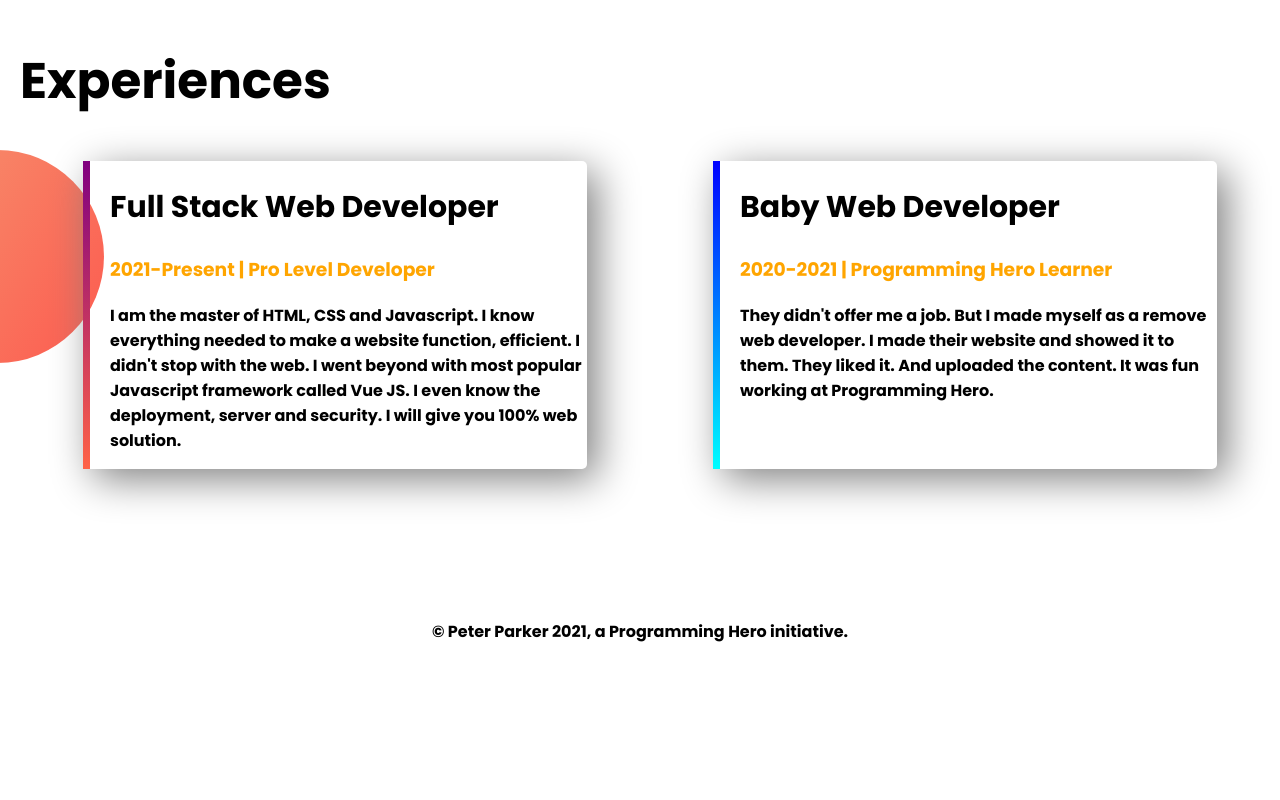
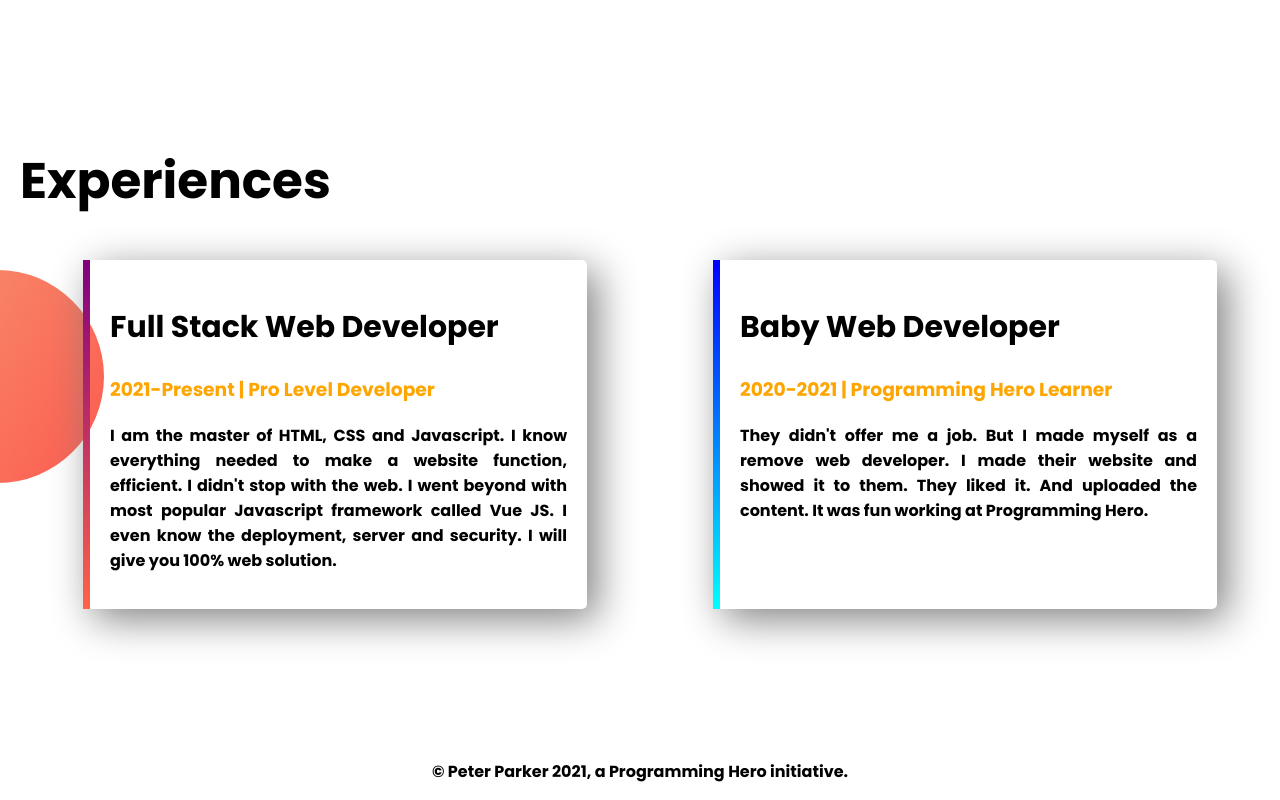
Before and after one commit to ibrahimhossain01752/new-project, a plain HTML site: page index.html in a window 1280 px wide. Shown: the part 1246-2046 px from the top of the page. Before the commit the page ends 1906 px from the top, so only its background shows below. Drawn offline with Linux system fonts and the light colour scheme.

Commit message:
padding added

```diff
--- a/style.css
+++ b/style.css
@@ -14,6 +14,7 @@ h2{
 .half-width{
     width: 50%;
     padding-left: 25px;
+    padding: 30px;
 }
 .half-width img{
     width: 70%;
@@ -54,20 +55,26 @@ h2{
     box-shadow: 10px 10px 40px gray;
     margin-left: 5%;
     margin-right: 5%;
-    padding-left: 20px;
+    padding-left: 40px;
     border-radius: 5px;
+
 
 }
 #full-stack{
     border-left: 7px solid;
     border-image: linear-gradient(purple, tomato);
     border-image-slice: 1;
+    padding: 20px;
 }
 #baby-web{
     border-left: 7px solid;
     border-image: linear-gradient(blue, cyan);
     border-image-slice: 1;
+    padding: 20px;
 }
 footer p{
     text-align: center;
 }
+p{
+    text-align: justify;
+}
```
